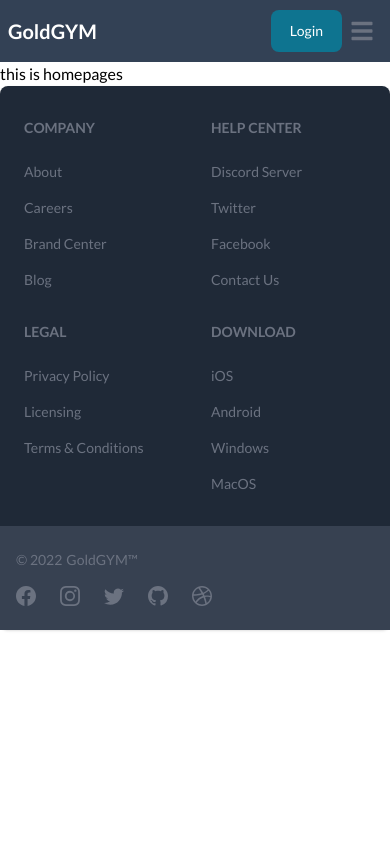
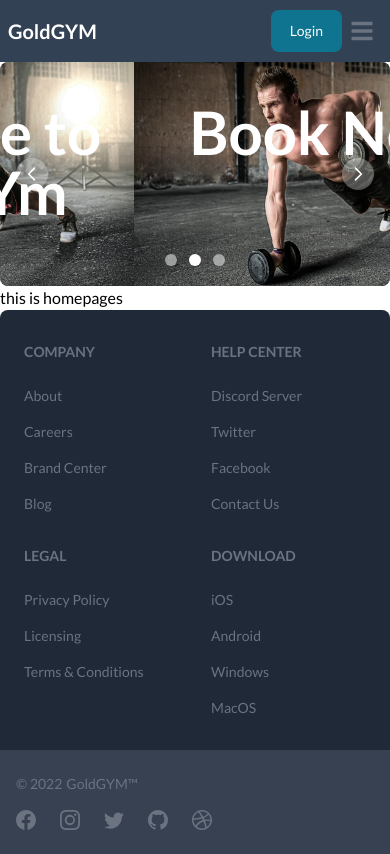
Before and after one commit to SangramBishwas/gold-gym-client, a React (Vite) app: page / in a window 390 px wide. Built offline with nearby package versions, Linux system fonts and the light colour scheme; no server answers.

Commit message:
implement a casual sliders but this is not up to the mark now

```diff
--- a/src/Pages/Home/Home.jsx
+++ b/src/Pages/Home/Home.jsx
@@ -1,6 +1,9 @@
+import Slider from "./Slider";
+
 const Home = () => {
     return (
         <div>
+            <Slider></Slider>
             this is homepages
         </div>
     );
--- /dev/null
+++ b/src/Pages/Home/Slider.jsx
@@ -0,0 +1,30 @@
+import { Carousel } from "flowbite-react";
+import slider3 from "../../assets/sliders-3.jpg"
+const Slider = () => {
+    return (
+        <div className="h-56 sm:h-64 xl:h-96 2xl:h-[600px]">
+            <Carousel onSlideChange={(index) => console.log('onSlideChange()', index)}>
+                <div className="flex h-full items-center justify-center bg-gray-400 dark:bg-gray-700 dark:text-white">
+                    <div className="relative w-full h-full">
+                        <div className="w-full h-full py-10 absolute text-center"><h2 className="text-white font-bold text-center text-6xl">Welcome to GoldGYm</h2></div>
+                        <img className="w-full h-full" src={slider3} alt="" />
+                    </div>
+                </div>
+                <div className="flex h-full items-center justify-center bg-gray-400 dark:bg-gray-700 dark:text-white">
+                    <div className="relative w-full h-full">
+                        <div className="w-full h-full py-10 absolute text-center"><h2 className="text-white font-bold text-center text-6xl">Book Now</h2></div>
+                        <img className="w-full h-full" src={slider3} alt="" />
+                    </div>
+                </div>
+                <div className="flex h-full items-center justify-center bg-gray-400 dark:bg-gray-700 dark:text-white">
+                    <div className="relative w-full h-full">
+                        <div className="w-full h-full py-10 absolute text-center"><h2 className="text-white font-bold text-center text-6xl">Be A Trainer</h2></div>
+                        <img className="w-full h-full" src={slider3} alt="" />
+                    </div>
+                </div>
+            </Carousel>
+        </div>
+    );
+}
+
+export default Slider;
--- a/src/Pages/Login/Login.jsx
+++ b/src/Pages/Login/Login.jsx
@@ -60,7 +60,7 @@ const Login = () => {
                 </div>
                 <div className="mb-5 max-w-sm mx-auto">
                     <label className="block mb-2 text-sm font-medium text-gray-900 dark:text-white">Your email</label>
-                    <input type="email" name="email" className="bg-gray-50 border border-gray-300 text-gray-900 text-sm rounded-lg focus:ring-blue-500 focus:border-blue-500 block w-full p-2.5 dark:bg-gray-700 dark:border-gray-600 dark:placeholder-gray-400 dark:text-white dark:focus:ring-blue-500 dark:focus:border-blue-500" placeholder="name@flowbite.com" required />
+                    <input type="email" name="email" className="bg-gray-50 border border-gray-300 text-gray-900 text-sm rounded-lg focus:ring-blue-500 focus:border-blue-500 block w-full p-2.5 dark:bg-gray-700 dark:border-gray-600 dark:placeholder-gray-400 dark:text-white dark:focus:ring-blue-500 dark:focus:border-blue-500" placeholder="name@email.com" required />
                 </div>
                 <div className="mb-5 max-w-sm mx-auto">
                     <label className="block mb-2 text-sm font-medium text-gray-900 dark:text-white">Your password</label>
--- a/src/Routes.jsx
+++ b/src/Routes.jsx
@@ -3,7 +3,7 @@ import {
 } from "react-router-dom";
 import Root from "./Root";
 import Home from "./Pages/Home/Home";
-import AllTrainer from "./Pages/Home/All Trainer/AllTrainer";
+import AllTrainer from "./Pages/All Trainer/AllTrainer";
 import AllClasses from "./Pages/All Classes/AllClasses";
 import Forum from "./Pages/Forum/Forum";
 import Login from "./Pages/Login/Login";
```
Also changed, not shown: src/Pages/All Trainer/AllTrainer.jsx (renamed from src/Pages/Home/All Trainer/AllTrainer.jsx), src/assets/sliders-3.jpg (added).
